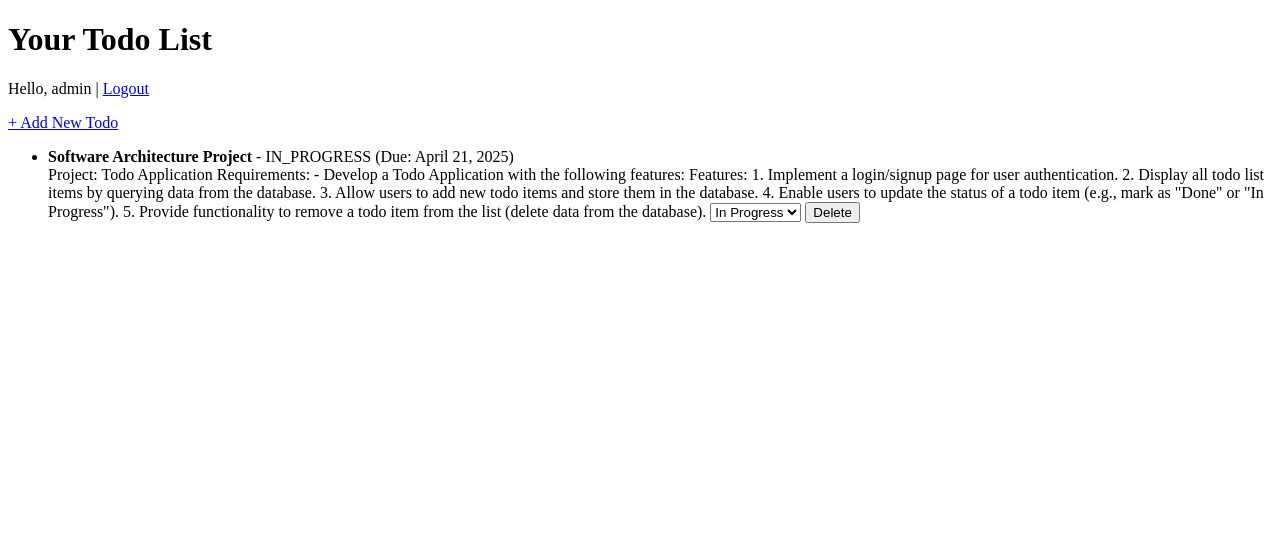
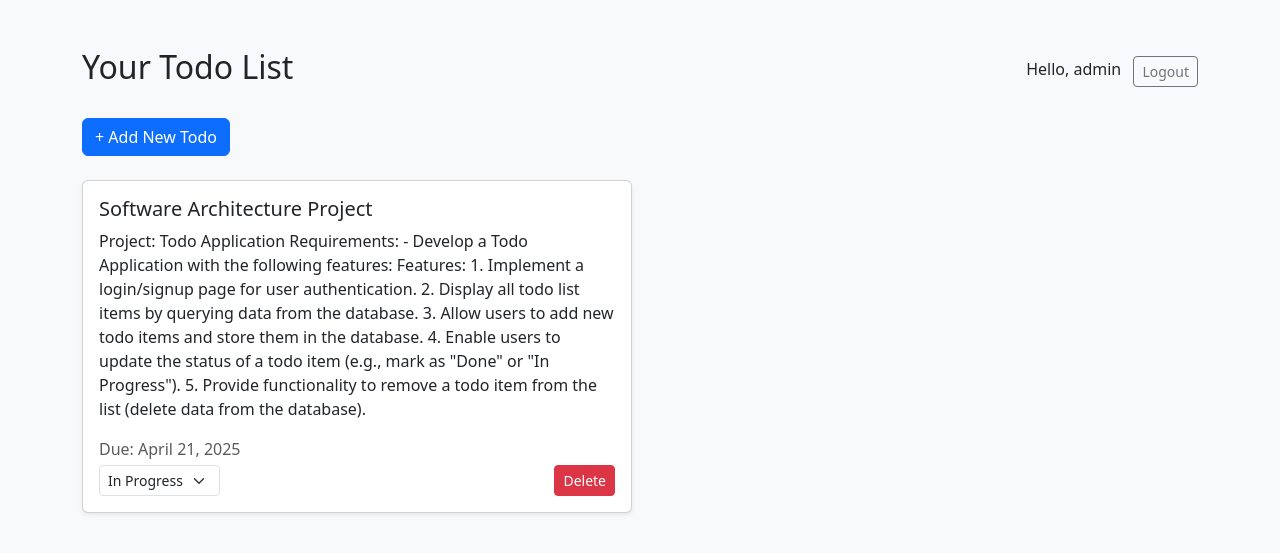
Before and after one commit to PhumrapeeC/Django-Todolist, a Django app: page / in a window 1280 px wide. Shown: the top 553 px of the page. Run offline with Django 5.2, Linux system fonts and the light colour scheme; a user stored in the database is signed in; data comes from the database, SQL or seed files in the repository.

Commit message:
Update html templates

```diff
--- a/todoapp/templates/todo_list.html
+++ b/todoapp/templates/todo_list.html
@@ -3,39 +3,53 @@
 <head>
     <meta charset="UTF-8">
     <title>Your Todo List</title>
+    <link href="https://cdn.jsdelivr.net/npm/bootstrap@5.3.3/dist/css/bootstrap.min.css" rel="stylesheet">
 </head>
-<body>
-    <h1>Your Todo List</h1>
+<body class="bg-light">
+    <div class="container mt-5">
+        <div class="d-flex justify-content-between align-items-center mb-4">
+            <h2>Your Todo List</h2>
+            <div>
+                <span class="me-2">Hello, {{ request.user.username }}</span>
+                <a href="{% url 'logout' %}" class="btn btn-outline-secondary btn-sm">Logout</a>
+            </div>
+        </div>
 
-    <p>Hello, {{ request.user.username }} | <a href="{% url 'logout' %}">Logout</a></p>
-    <p><a href="{% url 'add_todo' %}">+ Add New Todo</a></p>
+        <a href="{% url 'add_todo' %}" class="btn btn-primary mb-4">+ Add New Todo</a>
 
         {% if todos %}
-        <ul>
+            <div class="row g-3">
                 {% for todo in todos %}
-                <li>
-                    <strong>{{ todo.title }}</strong> - {{ todo.status }}
-                    {% if todo.due_date %} (Due: {{ todo.due_date }}) {% endif %}<br>
-                    {{ todo.description }}
-
-                    <form method="post" action="{% url 'update_todo' todo.id %}" style="display:inline;">
+                    <div class="col-md-6">
+                        <div class="card shadow-sm">
+                            <div class="card-body">
+                                <h5 class="card-title">{{ todo.title }}</h5>
+                                <p class="card-text">{{ todo.description }}</p>
+                                {% if todo.due_date %}
+                                    <p class="text-muted mb-1">Due: {{ todo.due_date }}</p>
+                                {% endif %}
+                                <div class="d-flex justify-content-between align-items-center">
+                                    <form method="post" action="{% url 'update_todo' todo.id %}">
                                         {% csrf_token %}
-                        <select name="status" onchange="this.form.submit()">
+                                        <select name="status" class="form-select form-select-sm" onchange="this.form.submit()">
                                             {% for key, label in todo.STATUS_CHOICES %}
                                                 <option value="{{ key }}" {% if key == todo.status %}selected{% endif %}>{{ label }}</option>
                                             {% endfor %}
                                         </select>
                                     </form>
-
-                    <form method="post" action="{% url 'delete_todo' todo.id %}" style="display:inline;">
+                                    <form method="post" action="{% url 'delete_todo' todo.id %}">
                                         {% csrf_token %}
-                        <button type="submit">Delete</button>
+                                        <button type="submit" class="btn btn-sm btn-danger">Delete</button>
                                     </form>
-                </li>
+                                </div>
+                            </div>
+                        </div>
+                    </div>
                 {% endfor %}
-        </ul>
+            </div>
         {% else %}
-        <p>No todo items yet.</p>
+            <div class="alert alert-info">No todo items yet.</div>
         {% endif %}
+    </div>
 </body>
 </html>
```
Also changed, not shown: todoapp/templates/add_todo.html (+17 -8 lines), todoapp/templates/login.html (+17 -11 lines), todoapp/templates/signup.html (+17 -11 lines). Lines whose indentation alone changed are shown as unchanged.
